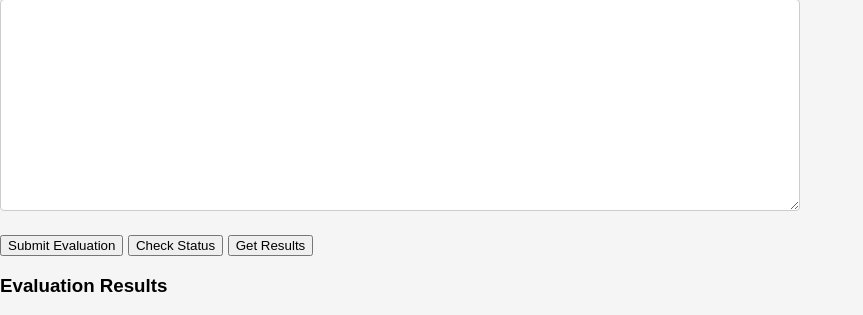
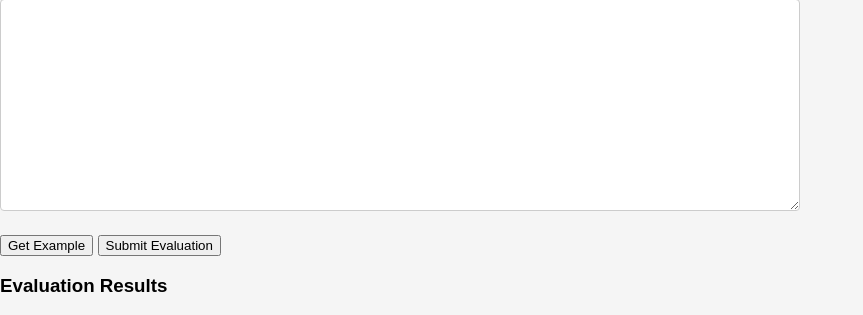
Before and after one commit to memloc/cmsc473-team-1, a Flask app: page / in a window 1280 px wide. Shown: the part 503-818 px from the top of the page, without its empty margins (0-863 px from the left). Run offline with Flask 3, Linux system fonts and the light colour scheme; parts of the project's set-up code (start-up, migrations or seed data) failed here and were passed over.

Commit message:
Add button to auto fill text boxes with dataset example
- Added button to request dataset document/summary example
- Removed buttons to check status, and request results
- Begin polling for results after succesful evaluation request submitted

```diff
--- a/server.py
+++ b/server.py
@@ -4,6 +4,7 @@ import datetime
 import threading
 import asyncio
 import model
+import random
 
 from flask import Flask, render_template, request
 app = Flask(__name__)
@@ -58,11 +59,19 @@ def handle_req_results(session_id):
     task = tasks.pop(session_id)
     return { 'status': 'success', 'results': task.results }
 
+# Handle front-end request for a random document/summary pair from the dataset
+def handle_req_dataset_example():
+    idx_sample = random.randint(0, len(model.ds['train']))
+    doc = model.ds['train'][idx_sample]['document']
+    human_summary = model.ds['train'][idx_sample]['summary']
+    return {'status': 'success', 'example': { 'document': doc, 'human_summary': human_summary } }
+
 
 # Example of valid requests:
 # {'session_id': id, 'request': {'type': 'status'} }
 # {'session_id': id, 'request': {'type': 'evaluate', 'document': '', human_summary: ''}}
 # {'session_id': id, 'request': {'type': 'results'} }
+# {'session_id': id, 'request': {'type': 'dataset_example'} }
 @app.route('/request', methods=["POST", "GET"])
 def handle_requests():
     try:
@@ -84,6 +93,8 @@ def handle_requests():
                 raise e
         if req_type == "results":
             return handle_req_results(session_id)
+        if req_type == "dataset_example":
+            return handle_req_dataset_example()
     except Exception as e:
         return {'status': 'error', 'origin': 'handle_requests()' }
 
--- a/static/main.js
+++ b/static/main.js
@@ -29,6 +29,7 @@ async function send_request_evaluate() {
 		const statusElem = document.getElementById('task_status');
 		if (result.status) {
 			statusElem.textContent = result.status;
+			startPolling()
 		} else if (result.error) {
 			statusElem.textContent = "Error: " + result.error;
 		}
@@ -90,6 +91,31 @@ async function send_request_results() {
 	}
 }
 
+async function send_request_dataset_example() {
+	try {
+		const response = await fetch('/request', {
+			method: 'POST',
+			headers: { 'Content-Type': 'application/json' },
+			body: JSON.stringify({
+				session_id: g_session_id,
+				request: { type: "dataset_example" }
+			})
+		});
+		const result = await response.json();
+		console.log("Results:", result);
+
+		// Go ahead and replace the two text boxes with the doc and summary
+		if (result.status === "success") {
+			document.getElementById('document').textContent = result.example.document;
+			document.getElementById('human_summary').textContent = result.example.human_summary;
+		} else {
+			alert("Error: " + result.error);
+		}
+	} catch (e) {
+		console.error("Exception during result request:", e);
+	}
+}
+
 function show_chart(results) {
 	const ctx = document.getElementById('results_chart').getContext('2d');
 	document.getElementById('results_chart').style.display = 'block';
--- a/templates/index.html
+++ b/templates/index.html
@@ -40,9 +40,8 @@
 
   <!-- Action Buttons -->
   <p>
+    <button id="request_dataset_example" onClick="send_request_dataset_example()">Get Example</button>
     <button id="request_evaluate" onClick="send_request_evaluate()">Submit Evaluation</button>
-    <button id="request_results" onClick="send_request_status()">Check Status</button>
-    <button id="request_status" onClick="send_request_results()">Get Results</button>
   </p>
 
   <!-- Evaluation Chart Output -->
```
